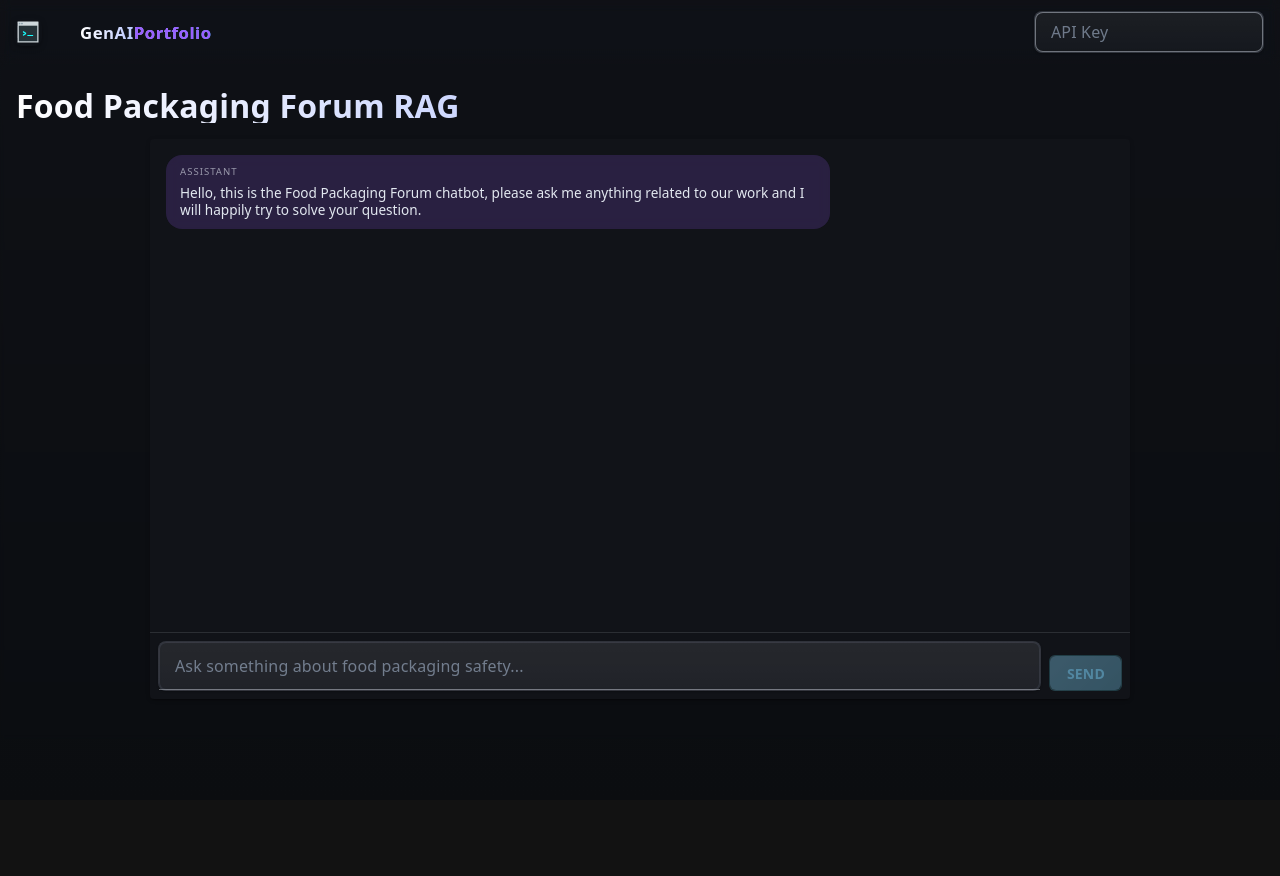
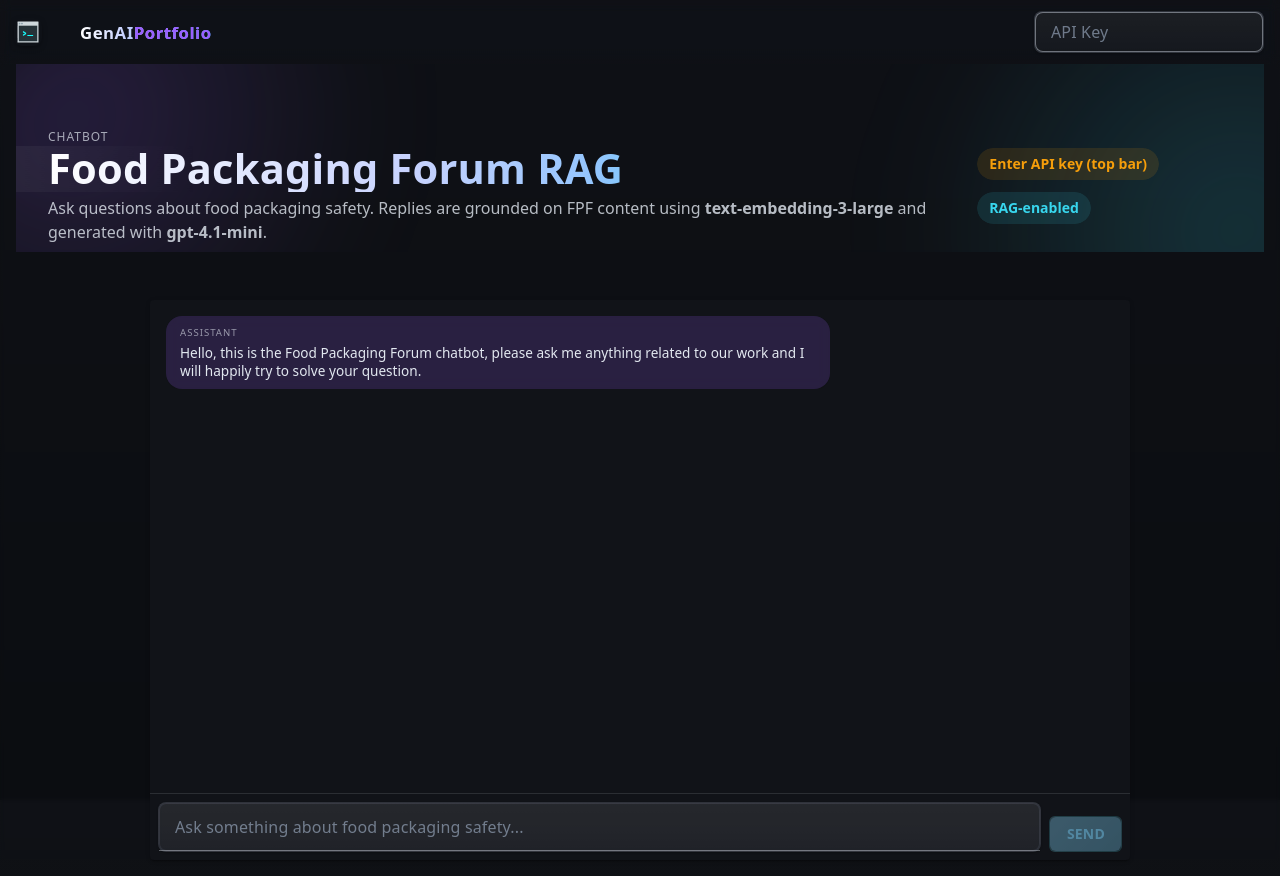
Before and after one commit to anguera5/code-generator, a Vue app in the folder frontend/: page /fpf-rag in a window 1280 px wide. Before the commit the page ends 800 px from the top, so only its background shows below. Built offline with nearby package versions, Linux system fonts and the light colour scheme.

Commit message:
Added collapsible table information

```diff
--- a/frontend/src/modules/FPF-rag/FpfRagApp.vue
+++ b/frontend/src/modules/FPF-rag/FpfRagApp.vue
@@ -1,6 +1,31 @@
 <template>
-  <v-container class="py-6" fluid>
-    <h1 class="mb-4">Food Packaging Forum RAG</h1>
+  <v-container class="py-0" fluid>
+    <!-- Hero (standalone) -->
+    <section class="cg-hero">
+      <div class="hero-bg">
+        <div class="blob b1" />
+        <div class="blob b2" />
+        <div class="grid-overlay" />
+      </div>
+      <div class="cg-hero-inner">
+        <div class="d-flex flex-column flex-md-row align-center justify-space-between ga-4">
+          <div class="flex-1">
+            <div class="eyebrow">Chatbot</div>
+            <h1 class="headline">Food Packaging Forum RAG <span class="shimmer" /></h1>
+            <p class="op-80 mt-1">
+              Ask questions about food packaging safety. Replies are grounded on FPF content using
+              <strong>text-embedding-3-large</strong> and generated with <strong>gpt-4.1-mini</strong>.
+            </p>
+          </div>
+          <div class="toolbar d-flex ga-3 align-center flex-wrap">
+            <v-chip v-if="!apiKeyStore.apiKey" color="warning" variant="tonal" class="pill">Enter API key (top bar)</v-chip>
+            <v-chip color="secondary" variant="tonal" class="pill">RAG-enabled</v-chip>
+          </div>
+        </div>
+      </div>
+    </section>
+
+    <div class="py-6"></div>
     <v-card class="chat-shell mb-4" elevation="2">
       <div class="messages" ref="messagesEl">
         <div v-for="m in messages" :key="m.id" class="message" :class="m.role">
@@ -85,6 +110,22 @@ onMounted(() => {
 </script>
 
 <style scoped>
+.cg-hero { position: relative; overflow: hidden; padding: 36px 16px 0; }
+.cg-hero-inner { position: relative; z-index: 2; max-width: 1200px; margin: 0 auto; padding: 28px 8px 8px; }
+.hero-bg { position:absolute; inset:0; z-index:1; overflow:hidden; }
+.blob { position:absolute; filter: blur(48px); opacity:.55; border-radius: 50%; mix-blend-mode: screen; }
+.b1 { width: 520px; height: 520px; background: radial-gradient(circle at 30% 30%, #9a5fff55, transparent 60%); top: -120px; left: -120px; animation: float1 14s ease-in-out infinite; }
+.b2 { width: 560px; height: 560px; background: radial-gradient(circle at 70% 70%, #38d6ee55, transparent 60%); bottom: -160px; right: -160px; animation: float2 18s ease-in-out infinite; }
+@keyframes float1 { 0%,100%{ transform: translate(0,0) } 50%{ transform: translate(20px,16px) } }
+@keyframes float2 { 0%,100%{ transform: translate(0,0) } 50%{ transform: translate(-24px,-18px) } }
+.grid-overlay { position:absolute; inset:0; background-image: linear-gradient(rgba(255,255,255,0.04) 1px, transparent 1px), linear-gradient(90deg, rgba(255,255,255,0.04) 1px, transparent 1px); background-size: 36px 36px; mask-image: radial-gradient(circle at 50% 0%, black 20%, transparent 70%); opacity:.45; }
+.headline { position: relative; font-weight: 800; font-size: clamp(1.8rem, 4.6vw, 2.6rem); line-height: 1.1; }
+.headline .shimmer { position:absolute; inset:0; background: linear-gradient(90deg, rgba(255,255,255,0), rgba(255,255,255,.12), rgba(255,255,255,0)); transform: translateX(-100%); animation: shimmer 5s infinite; pointer-events: none; }
+@keyframes shimmer { 0%{ transform: translateX(-100%) } 100%{ transform: translateX(100%) } }
+.eyebrow { letter-spacing: 1px; font-size: 0.75rem; text-transform: uppercase; opacity: 0.7; }
+.toolbar :deep(.v-field) { background: rgba(255,255,255,0.06); }
+.op-80 { opacity: .8; }
+.pill { font-weight: 600; }
 .chat-shell { display:flex; flex-direction:column; max-width: 980px; margin: 0 auto; height:70vh; min-height:500px; }
 .messages { padding: 16px; overflow-y:auto; flex:1; }
 .message { margin-bottom: 14px; display:flex; }
--- a/frontend/src/monaco-setup.ts
+++ b/frontend/src/monaco-setup.ts
@@ -17,6 +17,7 @@ import CssWorker from 'monaco-editor/esm/vs/language/css/css.worker?worker'
 // Basic languages contributions
 import 'monaco-editor/esm/vs/basic-languages/python/python.contribution'
 import 'monaco-editor/esm/vs/basic-languages/java/java.contribution'
+import 'monaco-editor/esm/vs/basic-languages/sql/sql.contribution'
 
 // eslint-disable-next-line @typescript-eslint/ban-ts-comment
 // @ts-ignore
```
Also changed, not shown: 2 other files (tests, documents, lock files or other folders).
